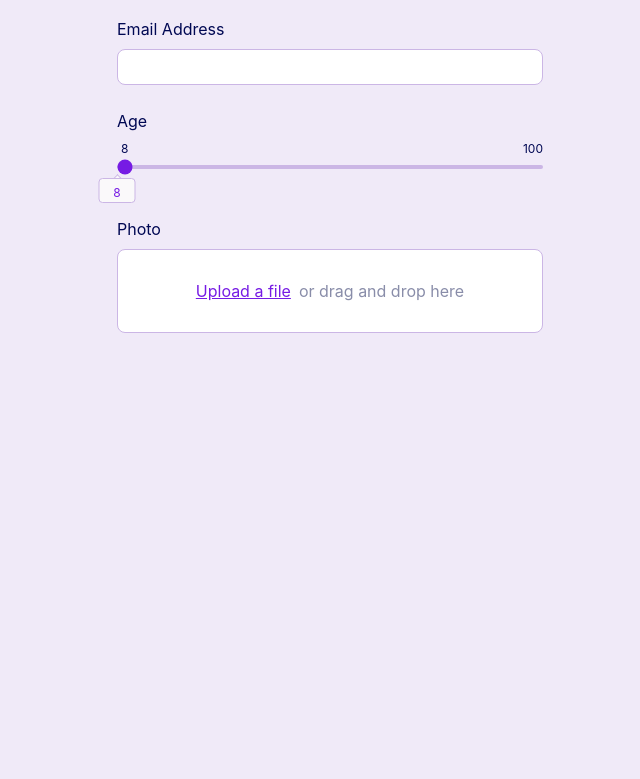
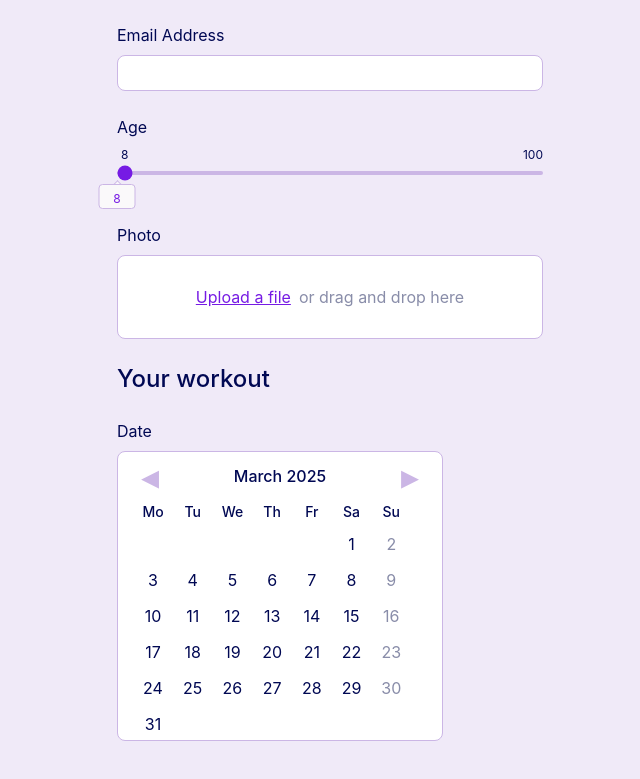
Before and after one commit to naMqe-h/form-task, a React (Vite) app: page / in a window 1280 px wide. Shown: the part 345-1124 px from the top of the page, without its empty margins (310-950 px from the left). Before the commit the page ends 800 px from the top, so only its background shows below. Built offline with nearby package versions, Linux system fonts and the light colour scheme.

Commit message:
added date input

```diff
--- a/src/App.tsx
+++ b/src/App.tsx
@@ -1,11 +1,12 @@
 import { FileInput } from "./components/FileInput"
 import { Slider } from "./components/Slider"
 import { TextField } from "./components/TextField"
+import { DateInput } from "./components/DateInput"
 
 function App() {
 
   return (
-    <main className="w-screen h-screen flex justify-center items-center">
+    <main className="max-w-screen h-auto flex items-center justify-center py-32 overflow-x-hidden">
       <div className="w-[426px] h-auto flex flex-col gap-6">
         <h1 className="font-medium text-2xl text-[#000853]">Personal info</h1>
         <TextField label="First Name" />
@@ -13,6 +14,8 @@ function App() {
         <TextField label="Email Address" type="email" />
         <Slider />
         <FileInput />
+        <h1 className="font-medium text-2xl text-[#000853]">Your workout</h1>
+        <DateInput />
       </div>
     </main>
   )
--- /dev/null
+++ b/src/components/DateInput.tsx
@@ -0,0 +1,146 @@
+import { useState } from 'react'
+
+export const DateInput = () => {
+    const [currentDate, setCurrentDate] = useState(new Date())
+    const [selectedDate, setSelectedDate] = useState<Date | null>(null)
+
+    const daysOfWeek = ['Mo', 'Tu', 'We', 'Th', 'Fr', 'Sa', 'Su']
+    const months = [
+        'January', 'February', 'March', 'April', 'May', 'June',
+        'July', 'August', 'September', 'October', 'November', 'December'
+    ]
+
+    const getDaysInMonth = (year: number, month: number) => {
+        return new Date(year, month + 1, 0).getDate()
+    }
+
+    const getFirstDayOfMonth = (year: number, month: number) => {
+        const day = new Date(year, month, 1).getDay()
+        return day === 0 ? 6 : day - 1
+    }
+
+    const goToPreviousMonth = () => {
+        setCurrentDate(prev => {
+            const newDate = new Date(prev)
+            newDate.setMonth(prev.getMonth() - 1)
+            return newDate
+        })
+    }
+
+    const goToNextMonth = () => {
+        setCurrentDate(prev => {
+            const newDate = new Date(prev)
+            newDate.setMonth(prev.getMonth() + 1)
+            return newDate
+        })
+    }
+
+    const handleDateClick = (day: number) => {
+        const year = currentDate.getFullYear()
+        const month = currentDate.getMonth()
+        const date = new Date(year, month, day)
+
+        if (date.getDay() !== 0) {
+            setSelectedDate(date)
+        }
+    }
+
+    const getDayStyle = (day: number) => {
+        const year = currentDate.getFullYear()
+        const month = currentDate.getMonth()
+        const date = new Date(year, month, day)
+        const dayOfWeek = date.getDay()
+
+        if (dayOfWeek === 0) {
+            return 'text-[#898DA9] cursor-not-allowed'
+        } else {
+            return 'text-[#000853] cursor-pointer'
+        }
+    }
+
+    const renderCalendar = () => {
+        const year = currentDate.getFullYear()
+        const month = currentDate.getMonth()
+
+        const daysInMonth = getDaysInMonth(year, month)
+        const firstDayOfMonth = getFirstDayOfMonth(year, month)
+
+        const days = []
+
+        for (let i = 0; i < firstDayOfMonth; i++) {
+            days.push(<div key={`empty-${i}`} className="w-6 h-6 text-center"></div>)
+        }
+
+        for (let day = 1; day <= daysInMonth; day++) {
+            const date = new Date(year, month, day)
+            const isSunday = date.getDay() === 0
+
+            const isCurrentDate =
+                selectedDate &&
+                day === selectedDate.getDate() &&
+                month === selectedDate.getMonth() &&
+                year === selectedDate.getFullYear()
+
+            days.push(
+                <div
+                    key={`day-${day}`}
+                    onClick={() => !isSunday && handleDateClick(day)}
+                    className={`
+                        w-6 h-6 flex items-center justify-center
+                        ${isCurrentDate
+                            ? 'bg-[#761BE4] text-white rounded-full'
+                            : getDayStyle(day)}
+                        text-base
+                    `}
+                >
+                    {day}
+                </div>
+            )
+        }
+
+        return days
+    }
+
+    return (
+        <div className="w-[326px] h-[312px] flex flex-col gap-2">
+            <h3 className="text-[#000853]">Date</h3>
+
+            <div className="w-[326px] h-[292px] bg-white border border-[#CBB6E5] rounded-lg flex flex-col items-center py-1">
+                <div className="w-[278px] flex justify-between items-center mb-2">
+                    <button
+                        onClick={goToPreviousMonth}
+                        className="text-[#CBB6E5] flex items-center justify-center text-4xl cursor-pointer"
+                        aria-label="Previous month"
+                        >
+                        ◂
+                    </button>
+                    <div className="font-medium text-[#000853] text-center text-base">
+                        {months[currentDate.getMonth()]} {currentDate.getFullYear()}
+                    </div>
+                    <button
+                        onClick={goToNextMonth}
+                        className="text-[#CBB6E5] flex items-center justify-center text-4xl cursor-pointer"
+                        aria-label="Next month"
+                    >
+                        ▸
+                    </button>
+                </div>
+
+                <div className="w-[278px] grid grid-cols-7 gap-y-3">
+                    {daysOfWeek.map(day => (
+                        <div key={day} className="w-6 h-4 flex items-center justify-center font-medium text-sm text-[#000853]">
+                            {day}
+                        </div>
+                    ))}
+                    {renderCalendar()}
+                </div>
+            </div>
+
+            <input
+                type="hidden"
+                name="selectedDate"
+                value={selectedDate ? selectedDate.toISOString() : ''}
+            />
+        </div>
+    )
+}
```
